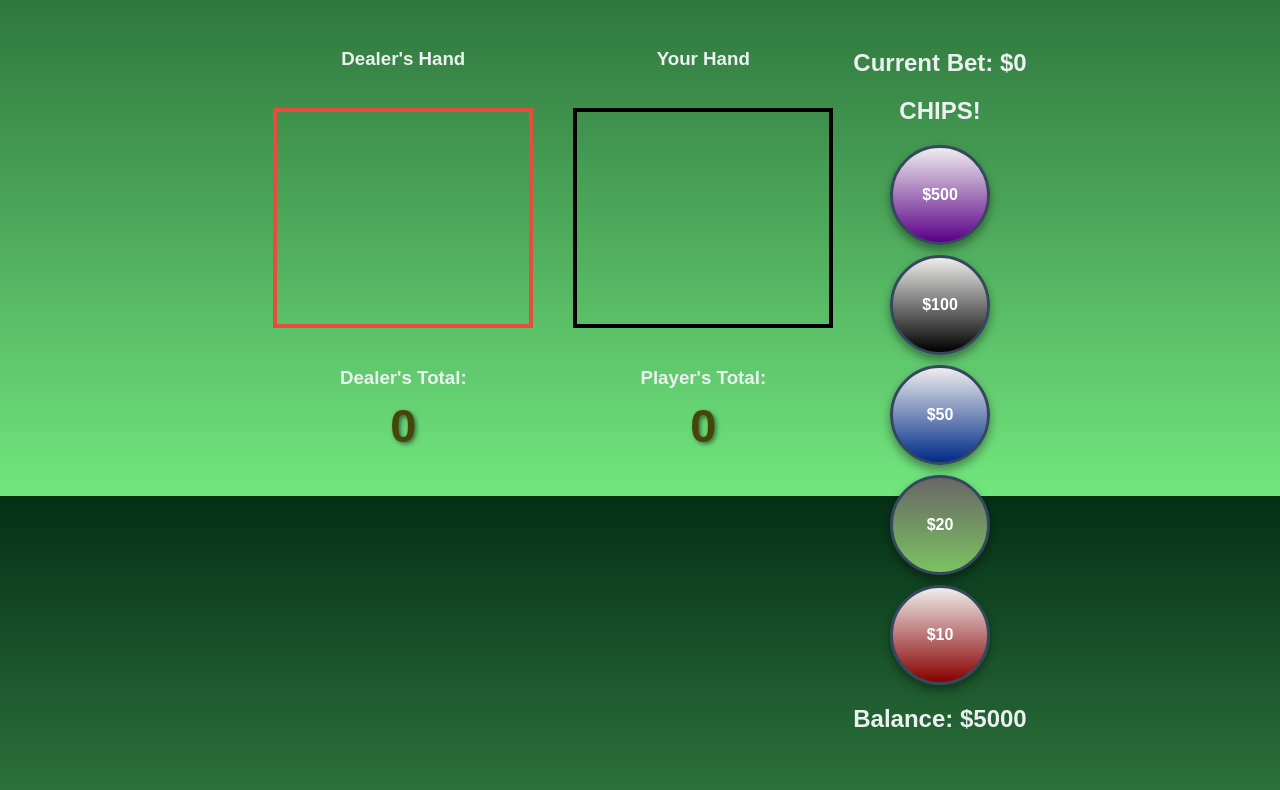
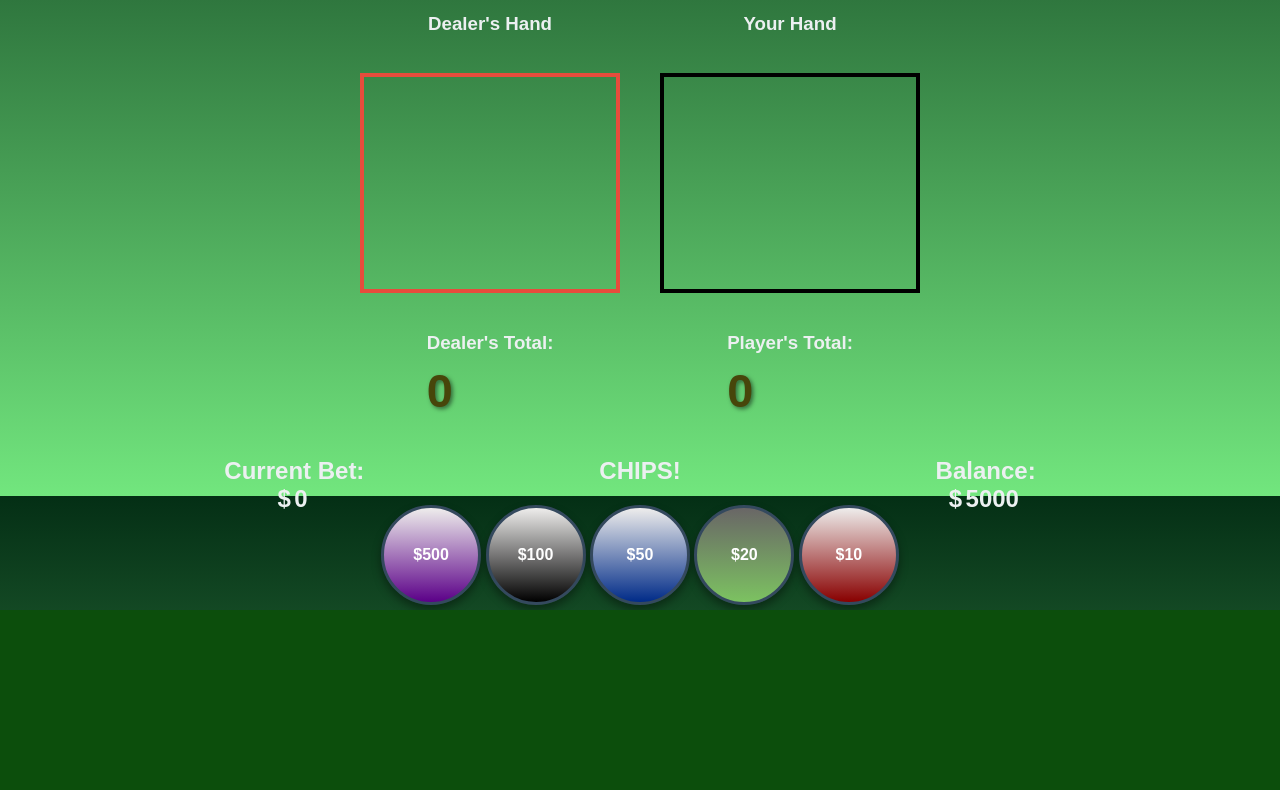
Before and after one commit to cdenzelcoleman/Blackjack, a plain HTML site: page index.html in a window 1280 px wide. Shown: the part 320-1110 px from the top of the page. After the commit the page ends 930 px from the top, so only its background shows below. Drawn offline with Linux system fonts and the light colour scheme; a web font is replaced by a local one.

Commit message:
Blackjack Layout

```diff
--- a/css/main.css
+++ b/css/main.css
@@ -11,20 +11,22 @@ body {
 }
 
 .grid-container {
-  display: grid;
-  grid-template-columns: 1fr;
-  grid-template-rows: auto auto auto auto;
-  gap: 20px;
-  padding: 20px;
+  grid-row: 3;
+  grid-template-columns: 3fr;
+  grid-template-rows: max-content;
+  gap: 50px;
+  padding: 5px;
   text-align: center;
+  grid-template-areas: "dealer controls" "player controls";
 }
+
 
 .title-header {
   grid-row: 1;
 }
 
 .title-header h1 {
-  font-size: 100px;
+    font-size: 100px;
   color: #f1c40f;
   text-shadow: 2px 2px 4px rgba(0, 0, 0, 0.5);
   font-weight: bold;
@@ -32,10 +34,14 @@ body {
 }
 
 .title-header h3#message {
+  grid-row: auto;
+}
+
+.title-header h3#message {
   font-size: 1.5em;
   color: #ddd911;
   text-shadow: 2px 2px 4px rgba(0, 0, 0, 0.5);
-  margin-top: 10px;
+  margin-top: 5px;
   font-family: 'Atma', sans-serif;
 }
 
@@ -94,7 +100,7 @@ body {
   box-shadow: 2px 2px 5px rgba(0, 0, 0, 0.3);
 }
 
-button {
+.button {
   display: flex;
   align-items: center;
   justify-content: center;
@@ -117,7 +123,7 @@ button:hover {
 
 .controls {
   grid-area: controls;
-  flex-direction: column;
+  flex-direction: row;
   display: flex;
   align-items: center;
   text-align: center;
@@ -143,6 +149,7 @@ button:hover {
 
 #deal-btn {
   display: flex;
+  flex-direction: row;
   width: 150px;
   height: 150px;
   border-radius: 50%;
@@ -166,6 +173,9 @@ button:hover {
 }
 
 .betting-container {
+  display: flex;
+  flex-wrap: wrap;
+  grid-row: auto;
   grid-area: betting;
   text-align: center;
 }
@@ -249,30 +259,31 @@ button:hover {
   box-shadow: 0 3px 6px rgba(0, 0, 0, 0.3);
 }
 
-#restart-btn {
+#player-total{
   display: flex;
-  justify-content: space-around;
-  text-align: center;
-  height: 35px;
-  border-radius: 0%;
-  border: 3px solid #86abd1;
-  font-size: 16px;
-  font-weight: bold;
-  color: #fff;
-  cursor: pointer;
-  outline: none;
-  background: linear-gradient(to top, #93abab, #65b1cd);
-  box-shadow: 0 5px 10px rgba(0, 0, 0, 0.4);
-  transition: transform 0.1s, box-shadow 0.1s;
-}
-
-#player-total,
-#dealer-total {
-  display: flex;
-  justify-content: space-around;
+  /* justify-content: space-around; */
   font-size: 2.5em;
   color: #47460a;
   text-shadow: 2px 2px 4px rgba(0, 0, 0, 0.5);
   margin-top: 10px;
   font-family: 'Atma', sans-serif;
 }
+
+#dealer-total {
+  display: flex;
+  /* justify-content: space-around; */
+  font-size: 2.5em;
+  color: #47460a;
+  text-shadow: 2px 2px 4px rgba(0, 0, 0, 0.5);
+  margin-top: 10px;
+  font-family: 'Atma', sans-serif;
+}
+
+#current-bet {
+  margin-bottom: 20px;
+  margin: 2%;
+}
+#balance {
+  margin-top: 20px;
+  margin: 2%;
+}
```
